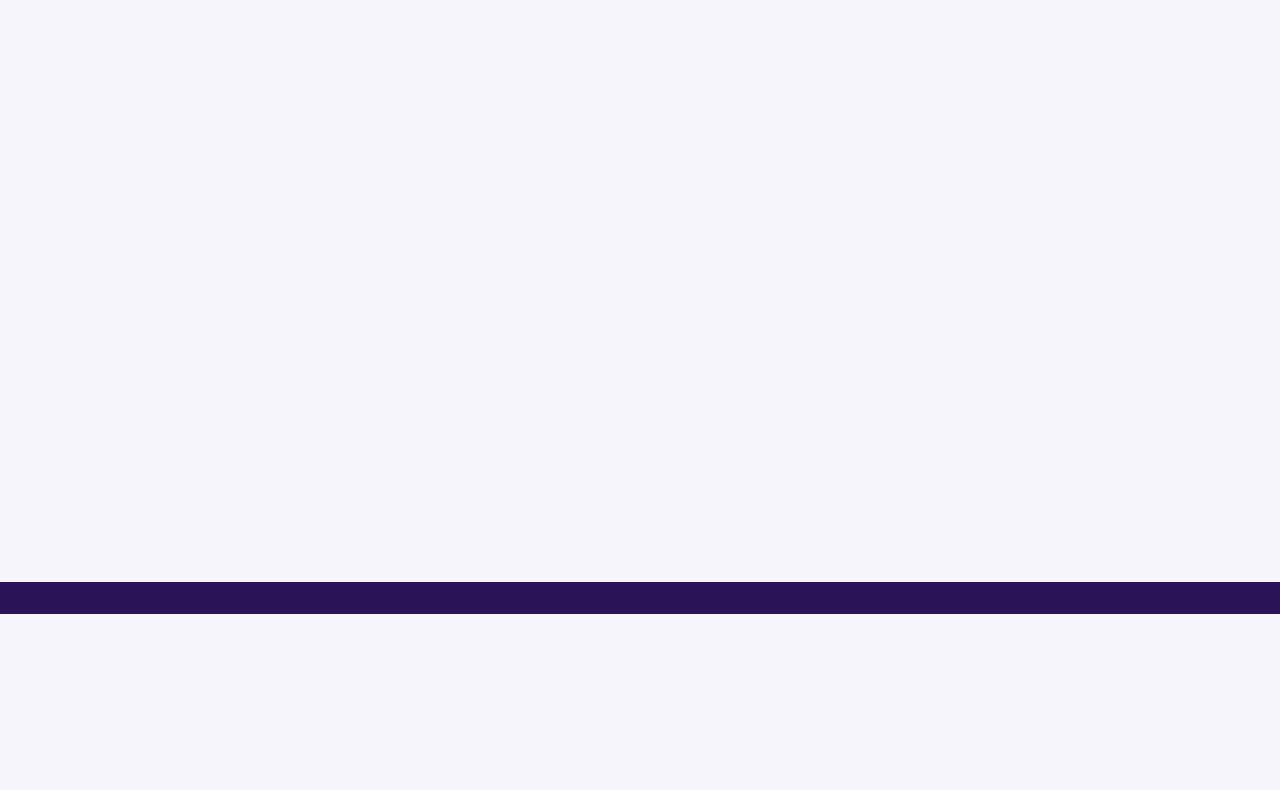
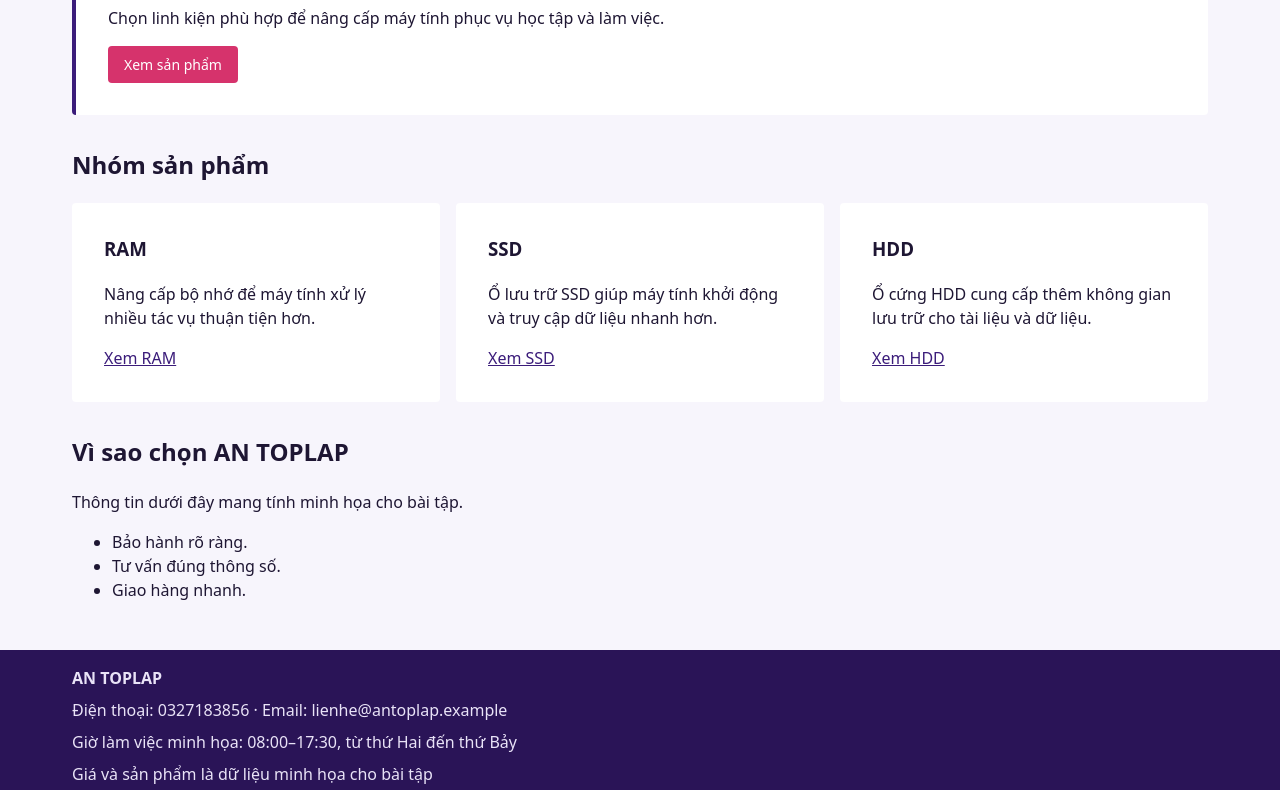
Before and after one commit to phucantran616-droid/a3-an-toplap, a plain HTML site: page index.html in a window 1280 px wide. Shown: the part 186-976 px from the top of the page. Before the commit the page ends 800 px from the top, so only its background shows below. Drawn offline with Linux system fonts and the light colour scheme.

Commit message:
Thêm nội dung trang chủ và footer

```diff
--- a/index.html
+++ b/index.html
@@ -19,10 +19,50 @@
     </nav>
   </header>
 
-  <main>
-    <h1>Trang chủ</h1>
+  <main class="trang-chu">
+    <section class="banner">
+      <h1>Nâng cấp RAM, SSD cho máy của bạn</h1>
+      <p>Chọn linh kiện phù hợp để nâng cấp máy tính phục vụ học tập và làm việc.</p>
+      <a class="nut" href="san-pham.html">Xem sản phẩm</a>
+    </section>
+
+    <section aria-labelledby="tieu-de-nhom-san-pham">
+      <h2 id="tieu-de-nhom-san-pham">Nhóm sản phẩm</h2>
+      <div class="cac-nhom-san-pham">
+        <article class="nhom-san-pham">
+          <h3>RAM</h3>
+          <p>Nâng cấp bộ nhớ để máy tính xử lý nhiều tác vụ thuận tiện hơn.</p>
+          <a href="san-pham.html#ram">Xem RAM</a>
+        </article>
+        <article class="nhom-san-pham">
+          <h3>SSD</h3>
+          <p>Ổ lưu trữ SSD giúp máy tính khởi động và truy cập dữ liệu nhanh hơn.</p>
+          <a href="san-pham.html#ssd">Xem SSD</a>
+        </article>
+        <article class="nhom-san-pham">
+          <h3>HDD</h3>
+          <p>Ổ cứng HDD cung cấp thêm không gian lưu trữ cho tài liệu và dữ liệu.</p>
+          <a href="san-pham.html#hdd">Xem HDD</a>
+        </article>
+      </div>
+    </section>
+
+    <section>
+      <h2>Vì sao chọn AN TOPLAP</h2>
+      <p>Thông tin dưới đây mang tính minh họa cho bài tập.</p>
+      <ul>
+        <li>Bảo hành rõ ràng.</li>
+        <li>Tư vấn đúng thông số.</li>
+        <li>Giao hàng nhanh.</li>
+      </ul>
+    </section>
   </main>
 
-  <footer></footer>
+  <footer>
+    <p><strong>AN TOPLAP</strong></p>
+    <p>Điện thoại: 0327183856 · Email: lienhe@antoplap.example</p>
+    <p>Giờ làm việc minh họa: 08:00–17:30, từ thứ Hai đến thứ Bảy</p>
+    <p>Giá và sản phẩm là dữ liệu minh họa cho bài tập</p>
+  </footer>
 </body>
 </html>
--- a/styles.css
+++ b/styles.css
@@ -34,11 +34,29 @@ body {
   line-height: 1.5;
 }
 
-button {
+button,
+.nut {
   background-color: var(--mau-nut);
   color: var(--mau-chu-nut);
   font-size: var(--co-chu-nut);
   font-weight: var(--do-dam-nut);
+}
+
+.nut {
+  display: inline-block;
+  padding: var(--khoang-cach-nho) var(--khoang-cach-vua);
+  border-radius: 0.25rem;
+  text-decoration: none;
+}
+
+.nut:hover {
+  text-decoration: underline;
+  text-underline-offset: 0.2em;
+}
+
+.nut:focus-visible {
+  outline: 2px solid var(--mau-chu-dao);
+  outline-offset: 3px;
 }
 
 .gia-san-pham {
@@ -96,8 +114,49 @@ main {
   padding: var(--khoang-cach-lon);
 }
 
+.trang-chu > section + section {
+  margin-top: var(--khoang-cach-lon);
+}
+
+.banner,
+.nhom-san-pham {
+  padding: var(--khoang-cach-lon);
+  border-radius: 0.25rem;
+  background-color: var(--mau-sang);
+}
+
+.banner {
+  border-left: 4px solid var(--mau-chu-dao);
+}
+
+.banner h1,
+.nhom-san-pham h3 {
+  margin-top: 0;
+}
+
+.cac-nhom-san-pham {
+  display: flex;
+  gap: var(--khoang-cach-vua);
+}
+
+.nhom-san-pham {
+  flex: 1;
+}
+
+.nhom-san-pham a {
+  color: var(--mau-chu-dao);
+}
+
 footer {
   padding: var(--khoang-cach-vua) var(--le-hai-ben);
   background-color: var(--mau-chan-trang);
   color: var(--mau-chu-chan-trang);
 }
+
+footer p {
+  margin: 0;
+}
+
+footer p + p {
+  margin-top: var(--khoang-cach-nho);
+}
```
Also changed, not shown: chinh-sach.html (+6 -1 lines), lien-he.html (+6 -1 lines), san-pham.html (+6 -1 lines).
